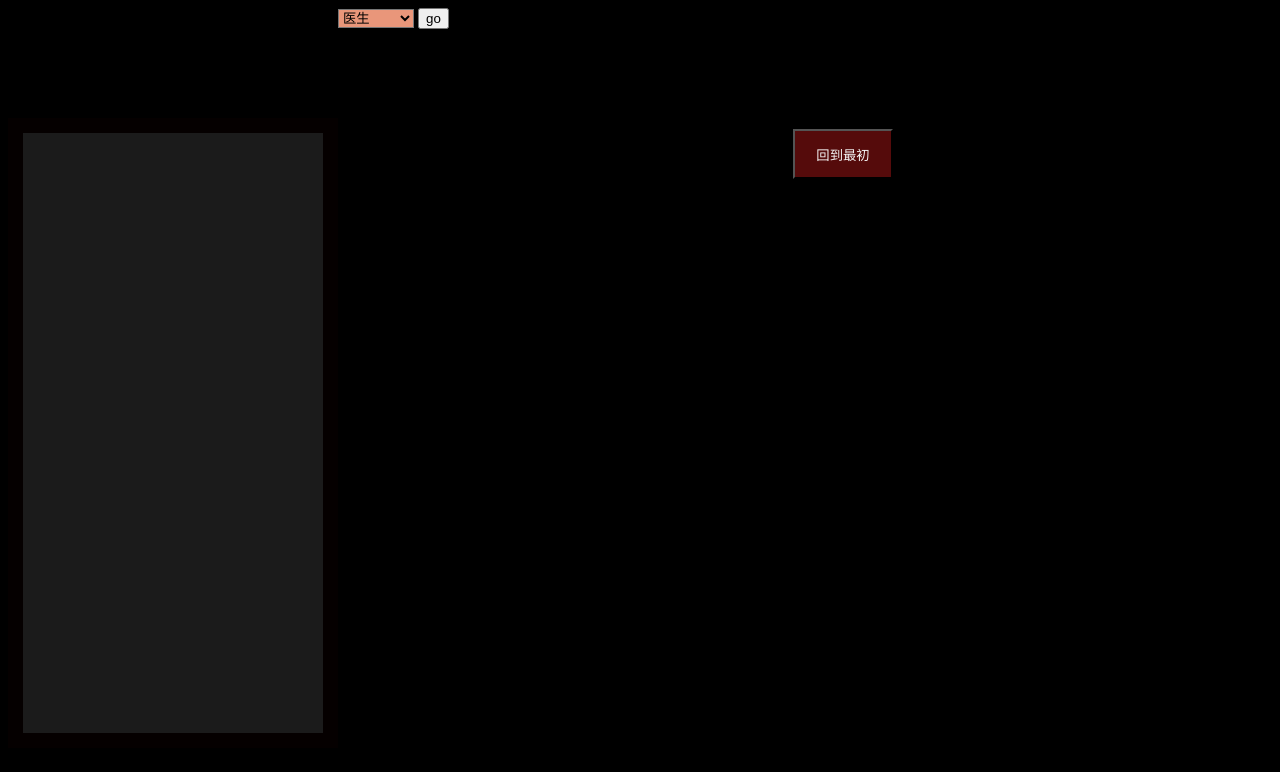
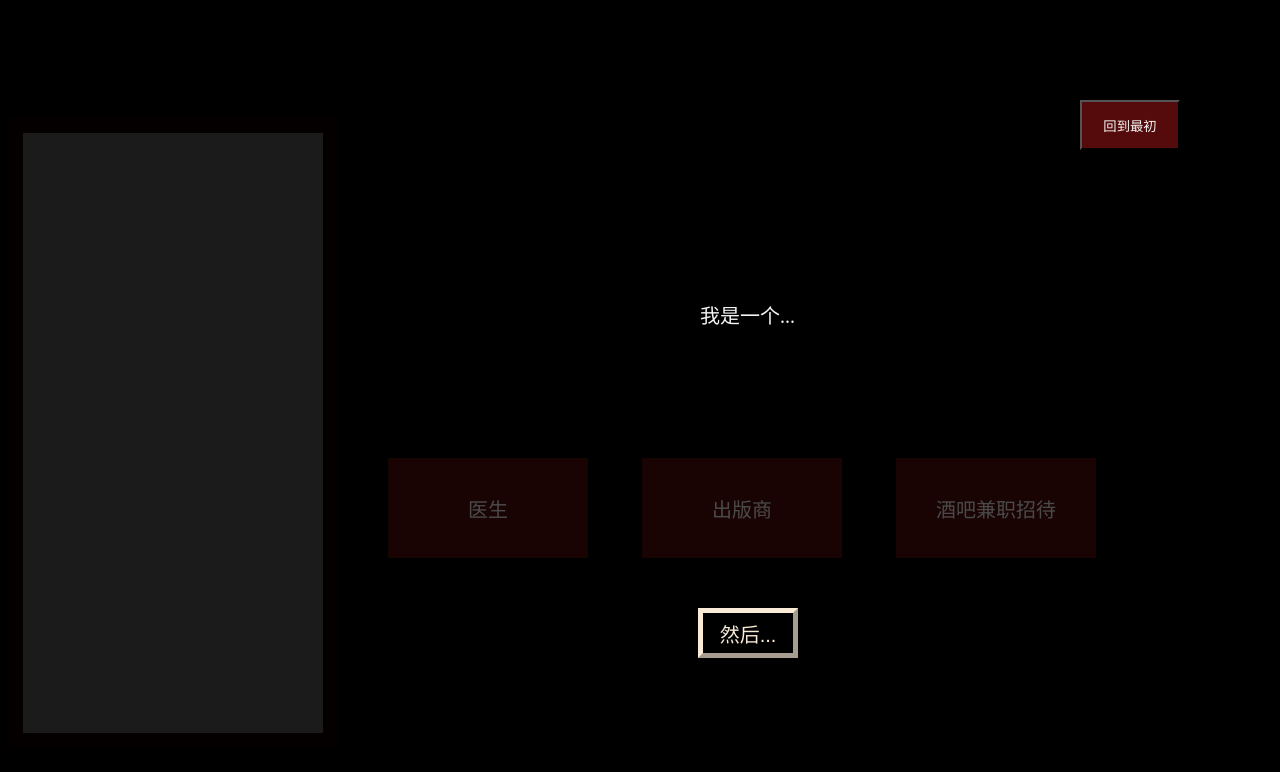
Before and after one commit to Seeunever/walkingintonight, a Django app: page /create_pl/ in a window 1280 px wide. Shown: the top 772 px of the page. Run offline with Django 3.2, Linux system fonts and the light colour scheme.

Commit message:
20200618-2

```diff
--- a/blood/blood/urls.py
+++ b/blood/blood/urls.py
@@ -15,11 +15,13 @@ Including another URLconf
 """
 from django.contrib import admin
 from django.urls import path
+# from django.conf.urls import url
 from create_pl import views
 
 urlpatterns = [
     path('admin/', admin.site.urls),
     path('back_to_index/',views.back_to_index),
     path('create_pl/',views.create_pl),
+    path('choose_age_sex/',views.choose_age_sex),
 
 ]
--- a/blood/create_pl/views.py
+++ b/blood/create_pl/views.py
@@ -9,3 +9,6 @@ def create_pl(request):
 
 def back_to_index(request):
     return render(request,'index.html')
+
+def choose_age_sex(request):
+    return render(request,'choose_age_sex.html')
--- a/blood/static/css/character.css
+++ b/blood/static/css/character.css
@@ -33,14 +33,42 @@ button.back_to_index{
     height: 50px;
     background-color:rgb(85, 11, 11);
     color:whitesmoke;
-    margin-top:100px;
-    margin-left:455px;
+    position: absolute;
+    right: 100px;
+    top: 100px;
 }
 
-select.create_pl_choose{
-    background-color: darksalmon;
+p1.dialog{
+    width: 200px;
+    height: 200px;
+    background-color: black;
+    color: whitesmoke;
+    font-size: 20px;
+    position: absolute;
+    top: 300px;
+    left: 700px;
 }
 
-h1.name{
-    color: whitesmoke;
+button.choose{
+    width: 200px;
+    height: 100px;
+    background-color:rgb(85, 11, 11);
+    color:whitesmoke;
+    opacity: 0.3;
+    margin-left: 50px;
+    margin-top: 450px;
+    border-width: 0px;
+    font-size: 20px;
 }
+
+button.and{
+    width: 100px;
+    height: 50px;
+    margin-top: 50px;
+    margin-left: 360px;
+    background-color: black;
+    border-color: antiquewhite;
+    border-width: 5px;
+    font-size: 20px;
+    color: antiquewhite;
+}
--- a/blood/templates/create_pl.html
+++ b/blood/templates/create_pl.html
@@ -16,26 +16,46 @@
         <div class="belongings"></div>
     </div>
 
-    <form action="#" method="POST" id="choose_job">
-        {% csrf_token %}
-        <select class="create_pl_choose" id="job">
-            <option value = "医生">医生</option>
-            <option value = "戏剧演员">戏剧演员</option>
-            <option value = "出版商">出版商</option>
-        </select>
-        <button type="button" id="go">go</button>
+
+
+    <p1 class="dialog">我是一个...</p1>
+
+        <button class="choose" id="job_doctor" value="医生" onclick="jobdoctor();">医生</button>
         <script>
-            var choosejob = document.getElementById("choosejob");
             var storage = window.localStorage;
-            var go = document.getElementById('go');
-            go.addEventListener('click',function(){
-                storage.job=job.value;
-                form_submit.submit();
-              })
+            var times = 0;
+            function jobdoctor(){
+                job_doctor.style.background = times % 2 == 0 ? 'rgb(85, 11, 11)' : 'black';
+                storage.job = times % 2 == 0 ? 'none' : job_doctor.value;
+                times++;
+            }
+        </script>
+
+        <button class="choose" id="job_book" value="出版商" onclick="jobbook();">出版商</button>
+        <script>
+            var storage = window.localStorage;
+            function jobbook(){
+                job_book.style.background = times % 2 == 0 ? 'rgb(85, 11, 11)' : 'black';
+                storage.job = times % 2 == 0 ? 'none' : job_book.value;
+                times++;
+            }
 
         </script>
 
-    </form>
+        <button class="choose" id="job_pub" value="酒吧兼职招待" onclick="jobpub();">酒吧兼职招待</button>
+        <script>
+            var storage = window.localStorage;
+            function jobpub(){
+                job_pub.style.background = times % 2 == 0 ? 'rgb(85, 11, 11)' : 'black';
+                storage.job = times % 2 == 0 ? 'none' : job_pub.value;
+                times++;
+            }
+        </script>
+
+        <form action="/choose_age_sex/" method="POST">
+            {% csrf_token %}
+            <button class="and">然后...</button>
+        </form>
 
 
     <form action="/back_to_index/" method="POST">
@@ -43,6 +63,5 @@
         <button class="back_to_index">回到最初</button>
     </form>
 
-    <h1 class="name">{{context}}</h1>
     </body>
     </html>
```
Also changed, not shown: blood/templates/choose_age_sex.html (added, +57 -0 lines), 1 other file.
